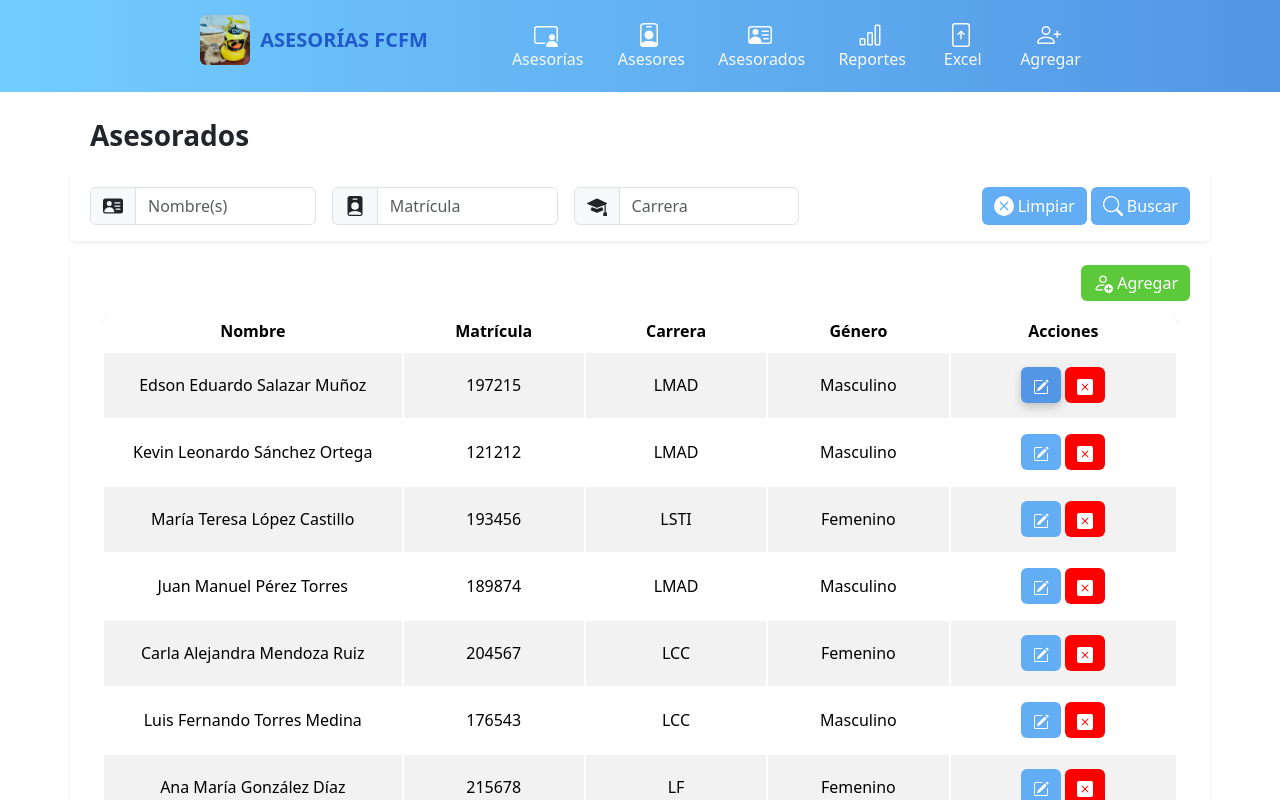
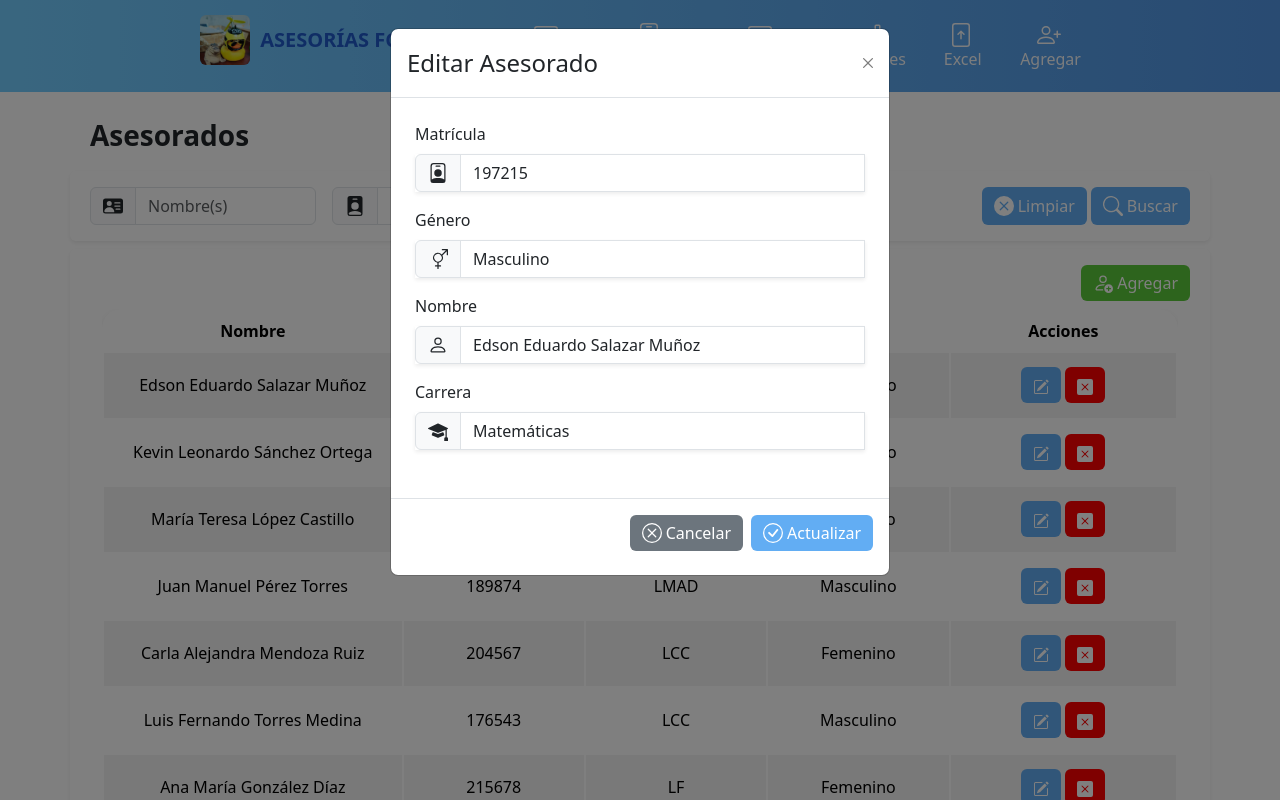
Before and after one commit to maribelhernandezstg/PRH-Programa-Registro-Horas-, a React (Vite) app: page /asesorados in a window 1280 px wide. Both pictures are taken after a click on the button 1041 px from the left and 385 px from the top of the page. Shown: the top 800 px of the page. Built offline with nearby package versions, Linux system fonts and the light colour scheme.

Commit message:
feature/AdviseeModal Edit

```diff
--- a/src/components/Modals/AdviseeModal.tsx
+++ b/src/components/Modals/AdviseeModal.tsx
@@ -1,10 +1,17 @@
-import React from 'react';
-import { Modal, Button, Form, InputGroup } from 'react-bootstrap';
-import { BsPerson, BsGenderAmbiguous, BsPersonBadge, BsMortarboardFill, BsXCircle, BsCheckCircle } from 'react-icons/bs';
-import { Advisee } from '../../shared/models/advisee.class';
-import { AdviseeErrors } from '../../shared/forms-errors/advisee-error.class';
+import React from "react";
+import { Modal, Button, Form, InputGroup } from "react-bootstrap";
+import {
+  BsPerson,
+  BsGenderAmbiguous,
+  BsPersonBadge,
+  BsMortarboardFill,
+  BsXCircle,
+  BsCheckCircle,
+} from "react-icons/bs";
+import { Advisee } from "../../shared/models/advisee.class";
+import { AdviseeErrors } from "../../shared/forms-errors/advisee-error.class";
 
-import { dummyDegrees } from '../../shared/mocks/degrees';
+import { dummyDegrees } from "../../shared/mocks/degrees";
 
 interface AdviseeModalProps {
   show: boolean;
@@ -13,13 +20,24 @@ interface AdviseeModalProps {
   advisee: Advisee;
   handleInputChange: (e: React.ChangeEvent<HTMLInputElement>) => void;
   errors: AdviseeErrors;
+  mode: "Agregar" | "Editar";
 }
 
-const AdviseeModal: React.FC<AdviseeModalProps> = ({ show, handleClose, handleSaveChanges, advisee, handleInputChange, errors }) => {
+const AdviseeModal: React.FC<AdviseeModalProps> = ({
+  show,
+  handleClose,
+  handleSaveChanges,
+  advisee,
+  handleInputChange,
+  errors,
+  mode,
+}) => {
   return (
     <Modal show={show} onHide={handleClose}>
       <Modal.Header closeButton>
-        <Modal.Title>Asesorado</Modal.Title>
+        <Modal.Title>
+          {mode === "Agregar" ? "Agregar Asesorado" : "Editar Asesorado"}
+        </Modal.Title>
       </Modal.Header>
       <Modal.Body>
         <Form className="p-2">
@@ -29,8 +47,18 @@ const AdviseeModal: React.FC<AdviseeModalProps> = ({ show, handleClose, handleSa
               <InputGroup.Text>
                 <BsPersonBadge className="fs-5" />
               </InputGroup.Text>
-              <Form.Control type="text" placeholder="Matrícula" name="Enrollment" value={advisee.Enrollment} onChange={handleInputChange} required isInvalid={!!errors.Enrollment} />
-              <Form.Control.Feedback type="invalid">{errors.Enrollment}</Form.Control.Feedback>
+              <Form.Control
+                type="text"
+                placeholder="Matrícula"
+                name="Enrollment"
+                value={advisee.Enrollment}
+                onChange={handleInputChange}
+                required
+                isInvalid={!!errors.Enrollment}
+              />
+              <Form.Control.Feedback type="invalid">
+                {errors.Enrollment}
+              </Form.Control.Feedback>
             </InputGroup>
           </Form.Group>
 
@@ -40,11 +68,20 @@ const AdviseeModal: React.FC<AdviseeModalProps> = ({ show, handleClose, handleSa
               <InputGroup.Text>
                 <BsGenderAmbiguous className="fs-5" />
               </InputGroup.Text>
-              <Form.Control as="select" name="Gender" value={advisee.Gender} onChange={handleInputChange} required isInvalid={!!errors.Gender}>
+              <Form.Control
+                as="select"
+                name="Gender"
+                value={advisee.Gender}
+                onChange={handleInputChange}
+                required
+                isInvalid={!!errors.Gender}
+              >
                 <option value="Masculino">Masculino</option>
                 <option value="Femenino">Femenino</option>
               </Form.Control>
-              <Form.Control.Feedback type="invalid">{errors.Gender}</Form.Control.Feedback>
+              <Form.Control.Feedback type="invalid">
+                {errors.Gender}
+              </Form.Control.Feedback>
             </InputGroup>
           </Form.Group>
 
@@ -54,8 +91,18 @@ const AdviseeModal: React.FC<AdviseeModalProps> = ({ show, handleClose, handleSa
               <InputGroup.Text>
                 <BsPerson className="fs-5" />
               </InputGroup.Text>
-              <Form.Control type="text" placeholder="Nombre" name="Name" value={advisee.Name} onChange={handleInputChange} required isInvalid={!!errors.Name} />
-              <Form.Control.Feedback type="invalid">{errors.Name}</Form.Control.Feedback>
+              <Form.Control
+                type="text"
+                placeholder="Nombre"
+                name="Name"
+                value={advisee.Name}
+                onChange={handleInputChange}
+                required
+                isInvalid={!!errors.Name}
+              />
+              <Form.Control.Feedback type="invalid">
+                {errors.Name}
+              </Form.Control.Feedback>
             </InputGroup>
           </Form.Group>
 
@@ -65,24 +112,42 @@ const AdviseeModal: React.FC<AdviseeModalProps> = ({ show, handleClose, handleSa
               <InputGroup.Text>
                 <BsMortarboardFill className="fs-5" />
               </InputGroup.Text>
-              <Form.Control as="select" name="DegreeIdentity" value={advisee.DegreeIdentity} onChange={handleInputChange} required isInvalid={!!errors.DegreeIdentity}>
+              <Form.Control
+                as="select"
+                name="DegreeIdentity"
+                value={advisee.DegreeIdentity}
+                onChange={handleInputChange}
+                required
+                isInvalid={!!errors.DegreeIdentity}
+              >
                 {dummyDegrees.map((degree) => (
                   <option key={degree.Identity} value={degree.Identity}>
                     {degree.DegreeName}
                   </option>
                 ))}
               </Form.Control>
-              <Form.Control.Feedback type="invalid">{errors.DegreeIdentity}</Form.Control.Feedback>
+              <Form.Control.Feedback type="invalid">
+                {errors.DegreeIdentity}
+              </Form.Control.Feedback>
             </InputGroup>
           </Form.Group>
         </Form>
       </Modal.Body>
       <Modal.Footer className="my-2">
-        <Button onClick={handleClose} className="d-flex align-items-center justify-content-center" variant="secondary">
+        <Button
+          onClick={handleClose}
+          className="d-flex align-items-center justify-content-center"
+          variant="secondary"
+        >
           <BsXCircle className="me-1 fs-5" /> Cancelar
         </Button>
-        <Button onClick={handleSaveChanges} className="button d-flex align-items-center justify-content-center" variant="primary">
-          <BsCheckCircle className="me-1 fs-5" /> Guardar
+        <Button
+          onClick={handleSaveChanges}
+          className="button d-flex align-items-center justify-content-center"
+          variant="primary"
+        >
+          <BsCheckCircle className="me-1 fs-5" />{" "}
+          {mode === "Agregar" ? "Guardar" : "Actualizar"}
         </Button>
       </Modal.Footer>
     </Modal>
--- a/src/components/Tables/AdviseeTable.tsx
+++ b/src/components/Tables/AdviseeTable.tsx
@@ -1,19 +1,28 @@
-import React from 'react';
-import { Table, Button } from 'react-bootstrap';
-import { BsPencilSquare, BsXSquareFill } from 'react-icons/bs';
+import React from "react";
+import { Table, Button } from "react-bootstrap";
+import { BsPencilSquare, BsXSquareFill } from "react-icons/bs";
+
+interface SimplifiedAdvisee {
+  Name: string;
+  Enrollment: number;
+  Gender: string;
+  DegreeIdentity: string;
+}
 
 interface AdviseeTableProps {
-  DataSource: {
-    Name: string;
-    Enrollment: number;
-    Gender: string;
-    DegreeIdentity: string;
-  }[];
+  DataSource: SimplifiedAdvisee[];
+  onEdit: (advisee: SimplifiedAdvisee) => void;
 }
 
-const AdviseeTable: React.FC<AdviseeTableProps> = ({ DataSource }) => {
+const AdviseeTable: React.FC<AdviseeTableProps> = ({ DataSource, onEdit }) => {
   return (
-    <Table responsive striped bordered hover className="rounded-table text-center">
+    <Table
+      responsive
+      striped
+      bordered
+      hover
+      className="rounded-table text-center"
+    >
       <thead>
         <tr>
           <th className="text-center">Nombre</th>
@@ -27,16 +36,18 @@ const AdviseeTable: React.FC<AdviseeTableProps> = ({ DataSource }) => {
         {DataSource.length > 0 ? (
           DataSource.map((registro, index) => (
             <tr key={index} className="text-break align-middle">
-              <td style={{ minWidth: 120, maxWidth: 165, height: 65 }}>{registro.Name}</td>
+              <td style={{ minWidth: 120, maxWidth: 165, height: 65 }}>
+                {registro.Name}
+              </td>
               <td style={{ minWidth: 100 }}>{registro.Enrollment}</td>
               <td style={{ minWidth: 100 }}>{registro.DegreeIdentity}</td>
               <td style={{ minWidth: 100 }}>{registro.Gender}</td>
               <td style={{ minWidth: 125 }}>
-                <Button className="button">
-                  <BsPencilSquare className="fs-6"></BsPencilSquare>
-                </Button>{' '}
+                <Button className="button" onClick={() => onEdit(registro)}>
+                  <BsPencilSquare className="fs-6" />
+                </Button>{" "}
                 <Button className="buttonRed">
-                  <BsXSquareFill className="fs-6"></BsXSquareFill>
+                  <BsXSquareFill className="fs-6" />
                 </Button>
               </td>
             </tr>
--- a/src/pages/Advisees.tsx
+++ b/src/pages/Advisees.tsx
@@ -1,81 +1,132 @@
-import '../App.css';
-import { Container, Row, Button, InputGroup, Col, Form, Spinner } from 'react-bootstrap';
-import { useState, useEffect } from 'react';
-import { BsPersonVcardFill, BsPersonBadgeFill, BsMortarboardFill, BsXCircleFill, BsPersonAdd, BsSearch } from 'react-icons/bs';
+import "../App.css";
+import {
+  Container,
+  Row,
+  Button,
+  InputGroup,
+  Col,
+  Form,
+  Spinner,
+} from "react-bootstrap";
+import { useState, useEffect } from "react";
+import {
+  BsPersonVcardFill,
+  BsPersonBadgeFill,
+  BsMortarboardFill,
+  BsXCircleFill,
+  BsPersonAdd,
+  BsSearch,
+} from "react-icons/bs";
 
-import AdviseeTable from '../components/Tables/AdviseeTable';
-import AdviseeModal from '../components/Modals/AdviseeModal';
+import AdviseeTable from "../components/Tables/AdviseeTable";
+import AdviseeModal from "../components/Modals/AdviseeModal";
 
-import { getAllAdviseesDummy } from '../services/advisee-service';
+import { getAllAdviseesDummy } from "../services/advisee-service";
 
-import { Advisee } from '../shared/models/advisee.class';
-import { AdviseeErrors } from '../shared/forms-errors/advisee-error.class';
+import { Advisee } from "../shared/models/advisee.class";
+import { AdviseeErrors } from "../shared/forms-errors/advisee-error.class";
+
+interface SimplifiedAdvisee {
+  Name: string;
+  Enrollment: number;
+  Gender: string;
+  DegreeIdentity: string;
+}
 
 const Advisees = () => {
-  // Estados para manejar los filtros de búsqueda
-  const [searchName, setSearchName] = useState('');
-  const [searchStudentId, setSearchStudentId] = useState('');
-  const [searchCareer, setSearchCareer] = useState('');
-
-  // Estado para manejar el loader
+  const [searchName, setSearchName] = useState("");
+  const [searchStudentId, setSearchStudentId] = useState("");
+  const [searchCareer, setSearchCareer] = useState("");
   const [loadingAdvisees, setLoadingAdvisees] = useState(true);
-
-  // Estado para almacenar los asesores
   const [advisees, setAdviseesData] = useState<Advisee[]>([]);
-
-  // Estado para controlar la visibilidad del modal
   const [showAdviseeModal, setShowAdviseeModal] = useState(false);
-
-  // Funciones para mostrar y cerrar el modal
-  const handleShowAdviseeModal = () => setShowAdviseeModal(true);
-  const handleCloseAdviseeModal = () => setShowAdviseeModal(false);
-
-  // Estado para manejar una nuevo asesorado y errores
+  const [selectedAdvisee, setSelectedAdvisee] = useState<Advisee | null>(null);
   const [newAdvisee, setNewAdvisee] = useState<Advisee>(new Advisee());
   const [errors, setErrors] = useState<AdviseeErrors>(new AdviseeErrors());
 
-  // Maneja la acción de guardar los cambios de la nueva asesoría
+  const handleShowAdviseeModal = () => setShowAdviseeModal(true);
+  const handleCloseAdviseeModal = () => {
+    setShowAdviseeModal(false);
+    setSelectedAdvisee(null);
+    setNewAdvisee(new Advisee());
+    setErrors(new AdviseeErrors());
+  };
+
+  const handleEditAdvisee = (advisee: SimplifiedAdvisee) => {
+    const fullAdvisee: Advisee = {
+      ...advisee,
+      UserCreation: selectedAdvisee?.UserCreation || 0,
+      CreatedAt: selectedAdvisee?.CreatedAt || new Date(),
+      UserUpdate: selectedAdvisee?.UserUpdate || 0,
+      UpdatedAt: selectedAdvisee?.UpdatedAt || new Date(),
+      Active: selectedAdvisee?.Active || true,
+    };
+
+    setSelectedAdvisee(fullAdvisee);
+    setNewAdvisee({ ...fullAdvisee });
+    handleShowAdviseeModal();
+  };
+
   const handleSaveChanges = () => {
-    // Valida los campos y establece errores si es necesario
-    const newErrors = new AdviseeErrors(!newAdvisee.Enrollment ? 'Campo requerido' : '', !newAdvisee.Gender ? 'Campo requerido' : '', !newAdvisee.Name ? 'Campo requerido' : '', !newAdvisee.DegreeIdentity ? 'Campo requerido' : '');
+    const newErrors = new AdviseeErrors(
+      !newAdvisee.Enrollment ? "Campo requerido" : "",
+      !newAdvisee.Gender ? "Campo requerido" : "",
+      !newAdvisee.Name ? "Campo requerido" : "",
+      !newAdvisee.DegreeIdentity ? "Campo requerido" : ""
+    );
 
     setErrors(newErrors);
 
-    // Si no hay errores, guarda el nuevo asesorado
-    if (Object.values(newErrors).every((error) => error === '')) {
-      // Actualiza el estado de asesorados y cierra el modal
-      setAdviseesData([...advisees, newAdvisee]);
-      setNewAdvisee(new Advisee());
+    if (Object.values(newErrors).every((error) => error === "")) {
+      if (selectedAdvisee) {
+        const updatedAdvisees = advisees.map((advisee) =>
+          advisee.Enrollment === selectedAdvisee.Enrollment
+            ? newAdvisee
+            : advisee
+        );
+        setAdviseesData(updatedAdvisees);
+      } else {
+        setAdviseesData([...advisees, newAdvisee]);
+      }
       handleCloseAdviseeModal();
     }
   };
 
-  // Maneja los cambios en los campos de entrada del nuevo asesorado
   const handleInputChange = (e: any) => {
     const { name, value } = e.target;
     setNewAdvisee({ ...newAdvisee, [name]: value });
   };
 
-  // Filtra las asesorados según los criterios de búsqueda
-  const filteredAdvisees = advisees.filter((advisee) => {
-    const regexName = new RegExp(searchName, 'i');
-    const regexStudentId = new RegExp(searchStudentId, 'i');
-    const regexCareer = new RegExp(searchCareer, 'i');
+  const filteredAdvisees: SimplifiedAdvisee[] = advisees
+    .filter((advisee) => {
+      const regexName = new RegExp(searchName, "i");
+      const regexStudentId = new RegExp(searchStudentId, "i");
+      const regexCareer = new RegExp(searchCareer, "i");
 
-    return (!searchName || regexName.test(advisee.Name)) && (!searchStudentId || regexStudentId.test(advisee.Enrollment.toString())) && (!searchCareer || regexCareer.test(advisee.DegreeIdentity));
-  });
+      return (
+        (!searchName || regexName.test(advisee.Name)) &&
+        (!searchStudentId ||
+          regexStudentId.test(advisee.Enrollment.toString())) &&
+        (!searchCareer || regexCareer.test(advisee.DegreeIdentity))
+      );
+    })
+    .map((advisee) => ({
+      Name: advisee.Name,
+      Enrollment: advisee.Enrollment,
+      Gender: advisee.Gender,
+      DegreeIdentity: advisee.DegreeIdentity,
+    }));
 
-  // Efecto para cargar los asesorados al montar el componente
   useEffect(() => {
     const fetchAdvices = async () => {
       setLoadingAdvisees(true);
       try {
-        const data = await getAllAdviseesDummy(); // Obtiene los asesorados
+        const data = await getAllAdviseesDummy();
         setAdviseesData(data);
       } catch (error) {
-        console.error('Error fetching data:', error); // Manejo de errores
+        console.error("Error fetching data:", error);
       } finally {
-        setLoadingAdvisees(false); // Finaliza la carga
+        setLoadingAdvisees(false);
       }
     };
 
@@ -83,7 +134,7 @@ const Advisees = () => {
   }, []);
 
   return (
-    <Container className="mt-4 bg-white" style={{ minHeight: '100vh' }}>
+    <Container className="mt-4 bg-white" style={{ minHeight: "100vh" }}>
       <Row className="px-2 py-1">
         <Col xs={12} lg={12}>
           <h1 className="fs-3 fw-bold text-start">Asesorados</h1>
@@ -95,35 +146,57 @@ const Advisees = () => {
             <InputGroup.Text id="basic-addon1">
               <BsPersonVcardFill className="fs-5" />
             </InputGroup.Text>
-            <Form.Control placeholder="Nombre(s)" aria-label="Nombre(s)" value={searchName} onChange={(e) => setSearchName(e.target.value)} aria-describedby="basic-addon1" />
+            <Form.Control
+              placeholder="Nombre(s)"
+              aria-label="Nombre(s)"
+              value={searchName}
+              onChange={(e) => setSearchName(e.target.value)}
+              aria-describedby="basic-addon1"
+            />
           </InputGroup>
 
           <InputGroup className="me-3">
             <InputGroup.Text id="basic-addon2">
               <BsPersonBadgeFill className="fs-5" />
             </InputGroup.Text>
-            <Form.Control placeholder="Matrícula" aria-label="Matrícula" value={searchStudentId} onChange={(e) => setSearchStudentId(e.target.value)} aria-describedby="basic-addon2" />
+            <Form.Control
+              placeholder="Matrícula"
+              aria-label="Matrícula"
+              value={searchStudentId}
+              onChange={(e) => setSearchStudentId(e.target.value)}
+              aria-describedby="basic-addon2"
+            />
           </InputGroup>
 
           <InputGroup className="me-3">
             <InputGroup.Text id="basic-addon3">
               <BsMortarboardFill className="fs-5" />
             </InputGroup.Text>
-            <Form.Control placeholder="Carrera" aria-label="Carrera" value={searchCareer} onChange={(e) => setSearchCareer(e.target.value)} aria-describedby="basic-addon3" />
+            <Form.Control
+              placeholder="Carrera"
+              aria-label="Carrera"
+              value={searchCareer}
+              onChange={(e) => setSearchCareer(e.target.value)}
+              aria-describedby="basic-addon3"
+            />
           </InputGroup>
         </Col>
         <Col xs={12} lg={4} className="d-flex justify-content-end my-2">
           <Button
             className="button d-flex align-items-center justify-content-center me-1"
             onClick={() => {
-              setSearchName('');
-              setSearchStudentId('');
-              setSearchCareer('');
-            }}>
+              setSearchName("");
+              setSearchStudentId("");
+              setSearchCareer("");
+            }}
+          >
             <BsXCircleFill className="me-1 fs-5" />
             Limpiar
           </Button>
-          <Button className="button d-flex align-items-center justify-content-center" onClick={() => console.log('Buscando...')}>
+          <Button
+            className="button d-flex align-items-center justify-content-center"
+            onClick={() => console.log("Buscando...")}
+          >
             <BsSearch className="me-1 fs-5" />
             Buscar
           </Button>
@@ -131,26 +204,39 @@ const Advisees = () => {
       </Row>
       <Row className="shadow-sm rounded overflow-hidden p-2 my-2">
         <Col xs={12} lg={12} className="d-flex justify-content-end my-2">
-          <Button className="buttonGreen d-flex align-items-center justify-content-center" variant="success" onClick={handleShowAdviseeModal}>
+          <Button
+            className="buttonGreen d-flex align-items-center justify-content-center"
+            variant="success"
+            onClick={handleShowAdviseeModal}
+          >
             <BsPersonAdd className="me-1 fs-5" /> Agregar
           </Button>
         </Col>
         <Col xs={12} lg={12}>
           <Container>
             {loadingAdvisees ? (
-              // Loader mientras se cargan las asesorías
               <div className="text-center">
                 <Spinner animation="grow" />
                 <p>Cargando asesorados...</p>
               </div>
             ) : (
-              // Tabla de asesorados filtrados
-              <AdviseeTable DataSource={filteredAdvisees} />
+              <AdviseeTable
+                DataSource={filteredAdvisees}
+                onEdit={handleEditAdvisee}
+              />
             )}
           </Container>
         </Col>
       </Row>
-      <AdviseeModal show={showAdviseeModal} handleClose={handleCloseAdviseeModal} handleSaveChanges={handleSaveChanges} advisee={newAdvisee} handleInputChange={handleInputChange} errors={errors} />
+      <AdviseeModal
+        show={showAdviseeModal}
+        handleClose={handleCloseAdviseeModal}
+        handleSaveChanges={handleSaveChanges}
+        advisee={newAdvisee}
+        handleInputChange={handleInputChange}
+        errors={errors}
+        mode={selectedAdvisee ? "Editar" : "Agregar"}
+      />
     </Container>
   );
 };
```
